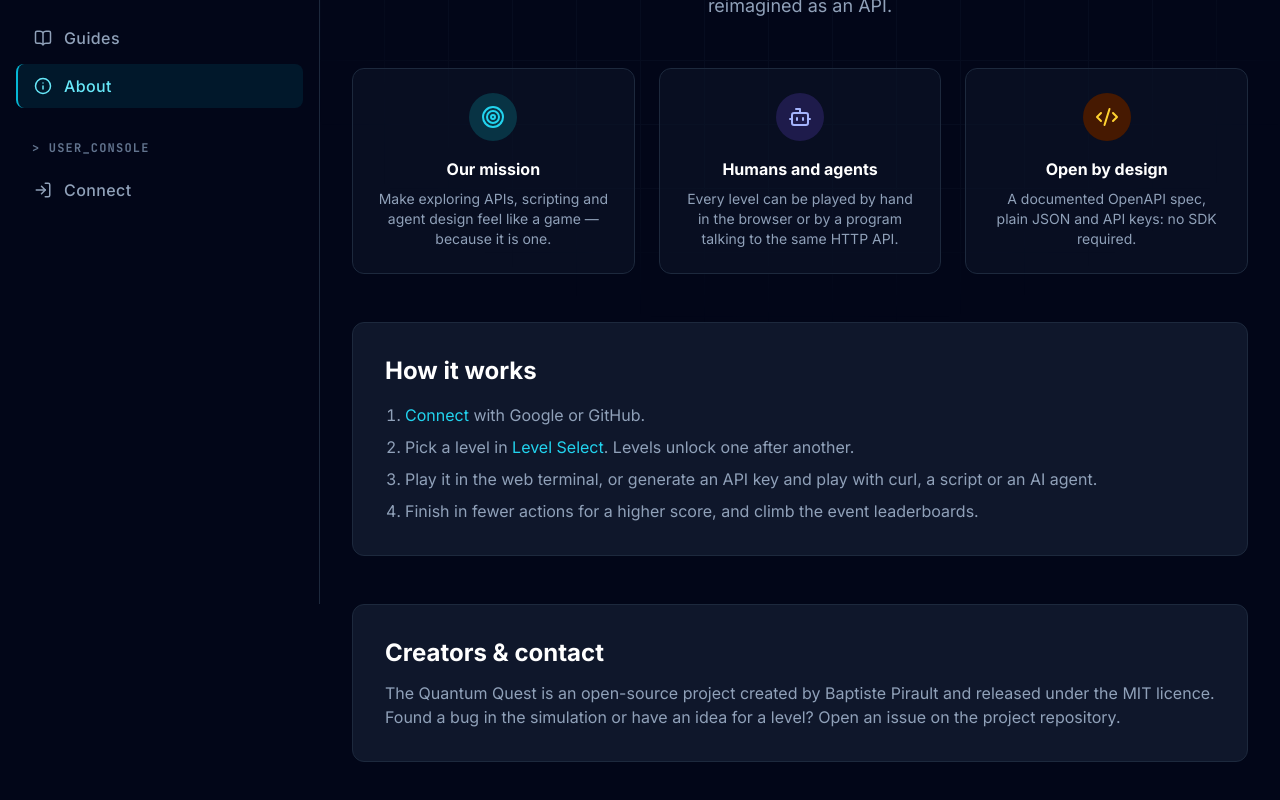
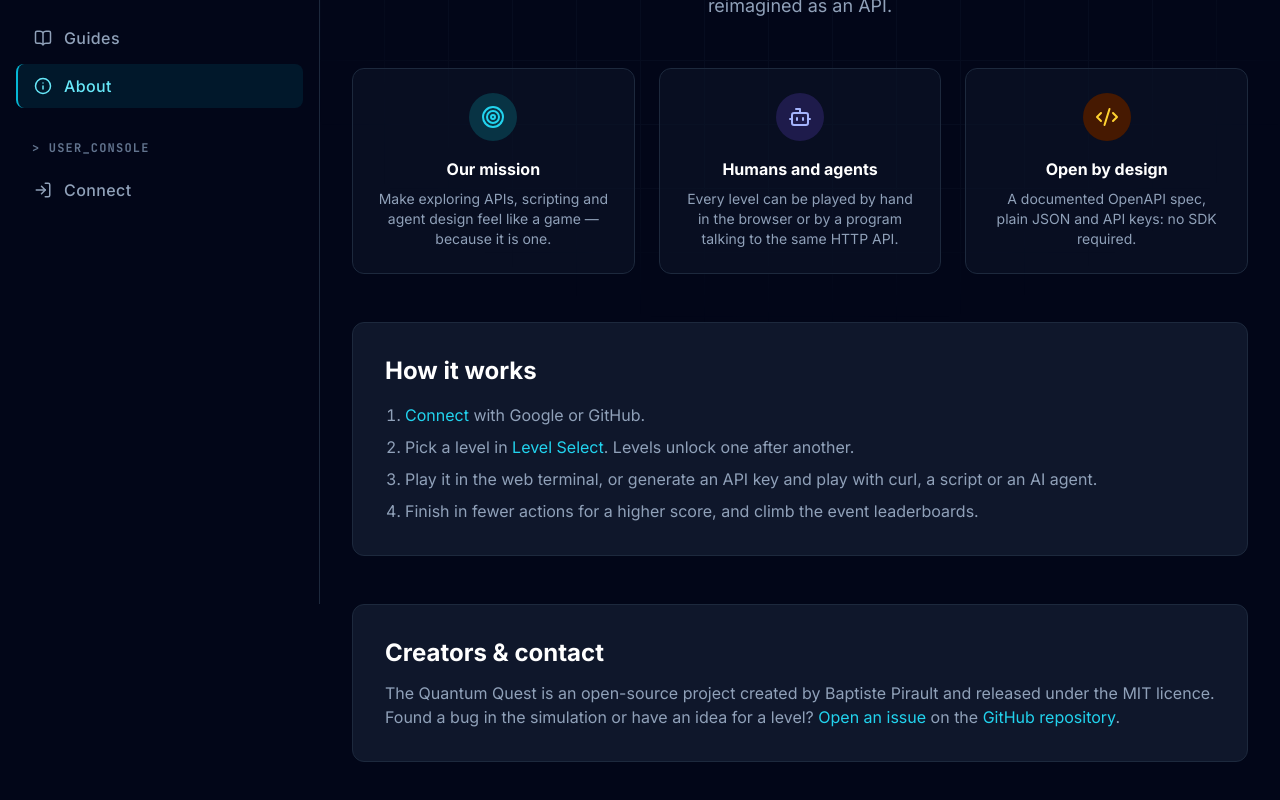
Before and after one commit to batou9150/quest, a React (Vite) app in the folder apps/web/: page /about in a window 1280 px wide. Shown: the part 234-1034 px from the top of the page. Built offline with nearby package versions, Linux system fonts and the light colour scheme; no server answers.

Commit message:
docs(web): link the GitHub repository and issues from the About page

```diff
--- a/apps/web/src/pages/About.tsx
+++ b/apps/web/src/pages/About.tsx
@@ -48,7 +48,15 @@ export function About() {
         <h2 className="text-2xl font-bold text-white">Creators &amp; contact</h2>
         <p className="text-slate-400">
           The Quantum Quest is an open-source project created by Baptiste Pirault and released under the MIT licence. Found a bug in the
-          simulation or have an idea for a level? Open an issue on the project repository.
+          simulation or have an idea for a level?{' '}
+          <a href="https://github.com/batou9150/quest/issues" className="text-quantum-400 hover:underline">
+            Open an issue
+          </a>{' '}
+          on the{' '}
+          <a href="https://github.com/batou9150/quest" className="text-quantum-400 hover:underline">
+            GitHub repository
+          </a>
+          .
         </p>
       </div>
     </div>
```
